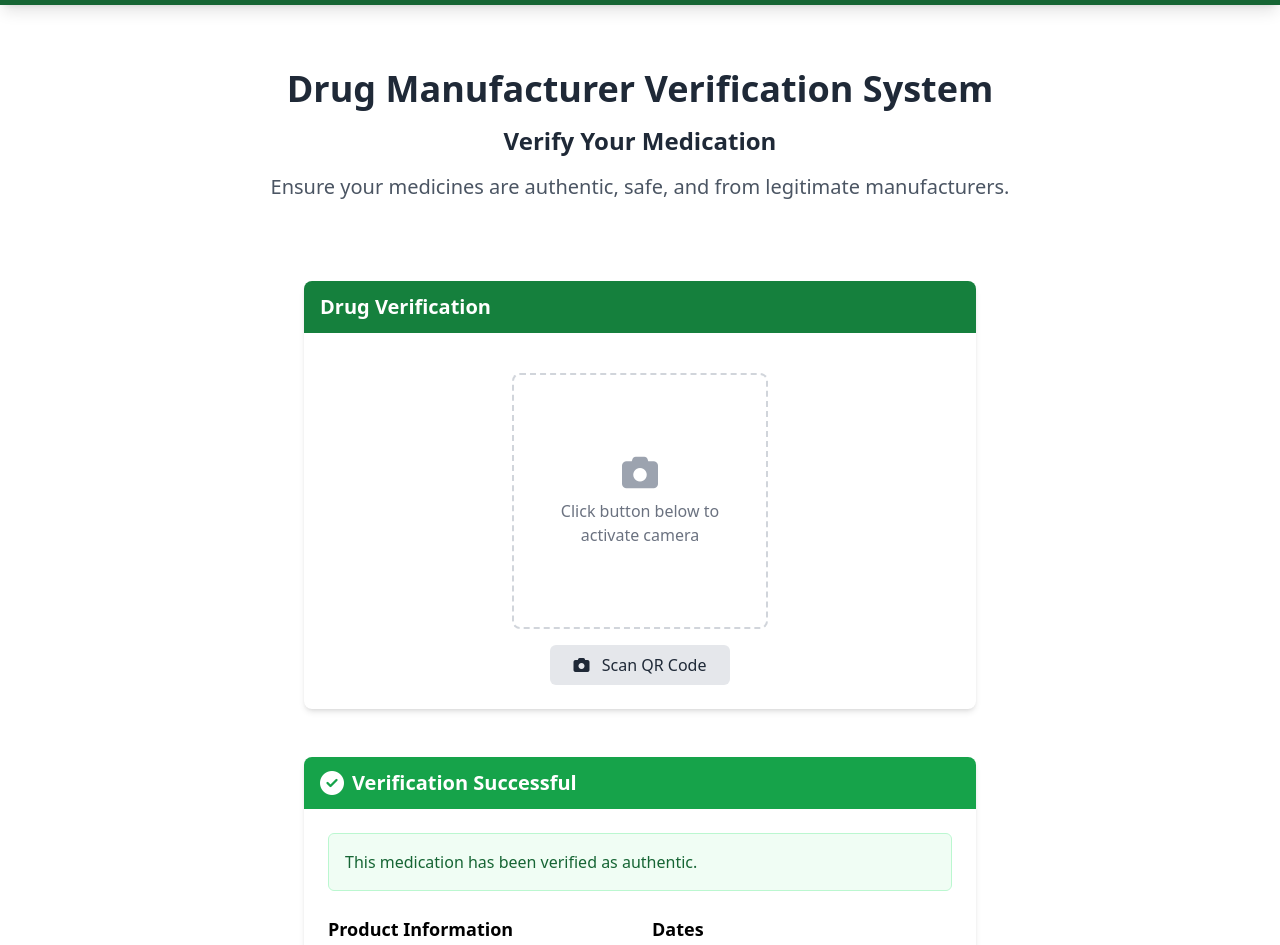
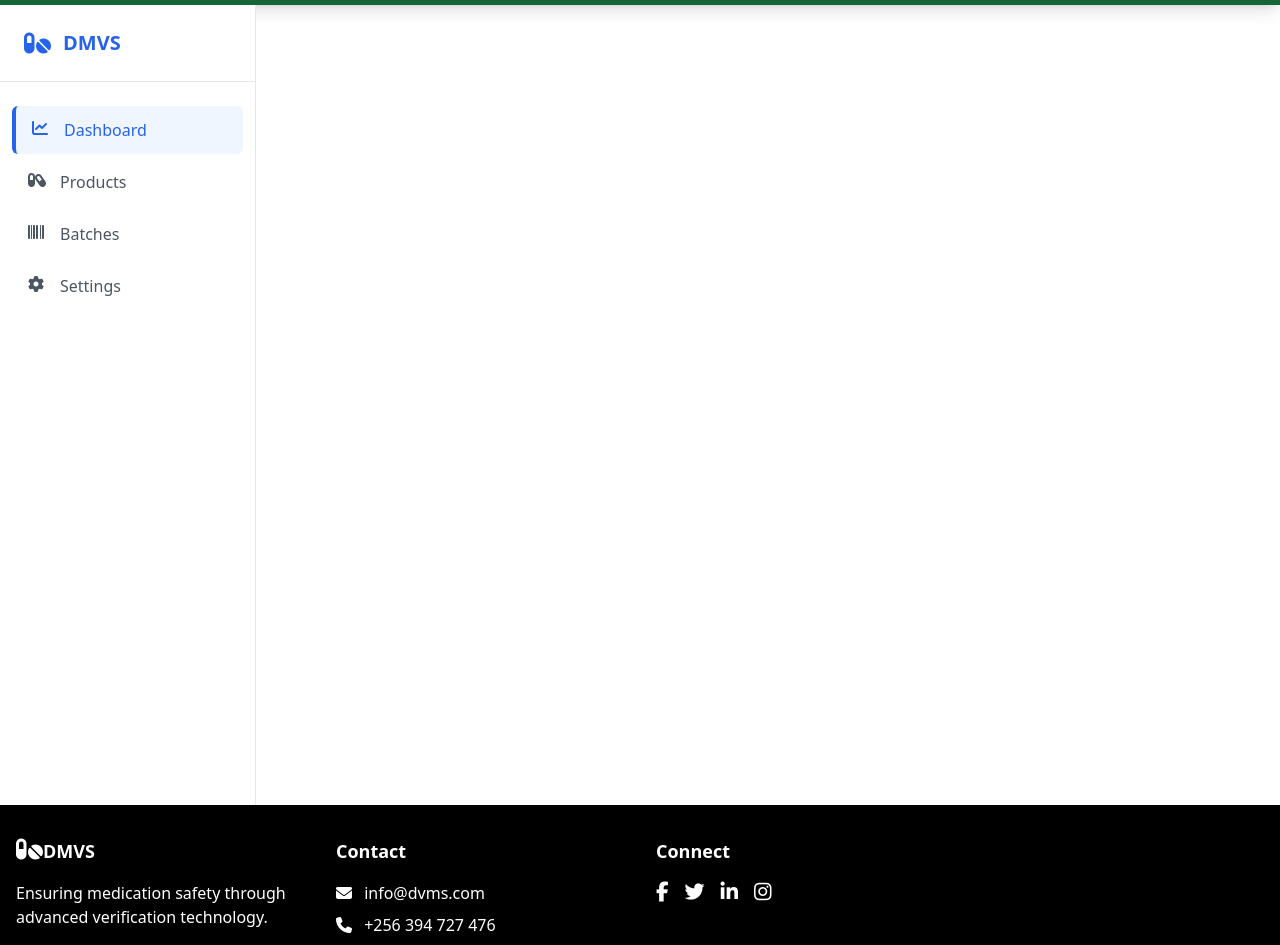
Before and after one commit to Josh-dotcom-prog/DrugManufacturerVerificationSystem-React, a React (Vite) app: page /sidebar in a window 1280 px wide. Before the commit this address led to /. Shown: the part 47-992 px from the top of the page. Built offline with nearby package versions, Linux system fonts and the light colour scheme.

Commit message:
login and signup form

```diff
--- a/src/App.jsx
+++ b/src/App.jsx
@@ -4,6 +4,8 @@ import Hero from "./Components/Hero/Hero"
 import Footer from "./Components/Footer/Footer"
 import Login from './Components/Auth/Login';
 import Signup from './Components/Auth/Signup';
+import Manufacturers from './Components/Manufacturers/Manufacturers';
+import Sidebar from "./Components/Sidebar/Sidebar";
 import { BrowserRouter as Router, Routes, Route, Navigate } from 'react-router-dom';
 
 const App = () => {
@@ -16,7 +18,8 @@ const App = () => {
             <Route path="/" element={<Hero />} />
             <Route path="/login" element={<Login />} />
             <Route path="/signup" element={<Signup />} />
-            {/* Add more routes as needed */}
+            <Route path="/manufacturers" element={<Manufacturers />} />
+            <Route path="/sidebar" element={<Sidebar />} />
             <Route path="*" element={<Navigate to="/" replace />} />
           </Routes>
         </div>
--- a/src/Components/Auth/Login.jsx
+++ b/src/Components/Auth/Login.jsx
@@ -45,7 +45,7 @@ const Login = () => {
                                     id="email"
                                     value={email}
                                     onChange={(e) => setEmail(e.target.value)}
-                                    placeholder="company@example.com"
+                                    placeholder="manufacturer@example.com"
                                     className="w-full pl-10 px-4 py-2 border rounded-md focus:ring-2 focus:ring-green-500 focus:outline-none"
                                 />
                             </div>
--- a/src/Components/Auth/Signup.jsx
+++ b/src/Components/Auth/Signup.jsx
@@ -3,7 +3,7 @@ import { Link } from 'react-router-dom';
 
 const Signup = () => {
     const [formData, setFormData] = useState({
-        companyName: '',
+        manufacturerName: '',
         licenseNumber: '',
         email: '',
         phone: '',
@@ -52,13 +52,13 @@ const Signup = () => {
                 <div className="p-6">
                     <form onSubmit={handleSubmit}>
                         <div className="mb-4">
-                            <label className="block text-gray-700 mb-2 font-bold">Company Information</label>
+                            <label className="block text-gray-700 mb-2 font-bold">Manufacturer Information</label>
                             <input
                                 type="text"
-                                name="companyName"
-                                value={formData.companyName}
+                                name="ManufacturerName"
+                                value={formData.manufacturerName}
                                 onChange={handleChange}
-                                placeholder="Company Name"
+                                placeholder="Manufacturer Name"
                                 className="w-full px-4 py-2 border rounded-md focus:ring-2 focus:ring-green-500 focus:outline-none mb-3"
                             />
                             <input
@@ -92,7 +92,7 @@ const Signup = () => {
                         </div>
 
                         <div className="mb-4">
-                            <label className="block text-gray-700 mb-2 font-bold">Company Address</label>
+                            <label className="block text-gray-700 mb-2 font-bold">Manufacturer Address</label>
                             <input
                                 type="text"
                                 name="streetAddress"
@@ -202,7 +202,7 @@ const Signup = () => {
                             <i className="fas fa-info-circle mr-2"></i> Verification Process
                         </h3>
                         <p className="text-sm text-green-700">
-                            After signing up, we'll verify your pharmaceutical license and company information before activating your account.
+                            After signing up, we'll verify your pharmaceutical license and Manufacturer information before activating your account.
                             This process typically takes 1-2 business days.
                         </p>
                     </div>
--- a/src/Components/Footer/Footer.jsx
+++ b/src/Components/Footer/Footer.jsx
@@ -8,12 +8,12 @@ function Footer() {
                     <div class="grid md:grid-cols-4 gap-8">
                         <div>
                             <h3 class="text-lg font-semibold mb-4"><i class="fas fa-pills text-white text-2xl"></i>DMVS</h3>
-                            <p class="text-gray-400">Ensuring medication safety through advanced verification technology.</p>
+                            <p class="text-white-400">Ensuring medication safety through advanced verification technology.</p>
                         </div>
 
                         <div>
                             <h3 class="text-lg font-semibold mb-4">Contact</h3>
-                            <ul class="space-y-2 text-gray-400">
+                            <ul class="space-y-2 text-white-400">
                                 <li><i class="fas fa-envelope mr-2"></i> info@dvms.com</li>
                                 <li><i class="fas fa-phone mr-2"></i> +256 394 727 476</li>
                                 <li><i class="fas fa-map-marker-alt mr-2"></i>PortBell Road, Nakawa-Kampala(U)</li>
@@ -22,15 +22,15 @@ function Footer() {
                         <div>
                             <h3 class="text-lg font-semibold mb-4">Connect</h3>
                             <div class="flex space-x-4">
-                                <a href="#" class="text-gray-400 hover:text-white"><i class="fab fa-facebook-f text-xl"></i></a>
-                                <a href="#" class="text-gray-400 hover:text-white"><i class="fab fa-twitter text-xl"></i></a>
-                                <a href="#" class="text-gray-400 hover:text-white"><i
+                                <a href="#" class="text-white-400 hover:text-white"><i class="fab fa-facebook-f text-xl"></i></a>
+                                <a href="#" class="text-white-400 hover:text-white"><i class="fab fa-twitter text-xl"></i></a>
+                                <a href="#" class="text-white-400 hover:text-white"><i
                                     class="fab fa-linkedin-in text-xl"></i></a>
-                                <a href="#" class="text-gray-400 hover:text-white"><i class="fab fa-instagram text-xl"></i></a>
+                                <a href="#" class="text-white-400 hover:text-white"><i class="fab fa-instagram text-xl"></i></a>
                             </div>
                         </div>
                     </div>
-                    <div class="border-t border-gray-700 mt-8 pt-6 text-center text-gray-400">
+                    <div class="border-t border-white-700 mt-8 pt-6 text-center text-white-400">
                         <p>&copy; 2025 DMVS. All rights reserved.</p>
                     </div>
                 </div>
--- /dev/null
+++ b/src/Components/Manufacturers/Manufacturers.jsx
@@ -0,0 +1,12 @@
+import React from 'react'
+import Sidebar from '../Sidebar/Sidebar'
+
+function Manufacturers() {
+    return (
+        <div>
+
+        </div>
+    )
+}
+
+export default Manufacturers
--- a/src/Components/Navbar/Navbar.jsx
+++ b/src/Components/Navbar/Navbar.jsx
@@ -18,7 +18,7 @@ const Navbar = () => {
                 <div>
                     <Link
                         to="/login"
-                        className="bg-white text-blue-800 px-4 py-2 rounded-md font-medium hover:bg-blue-100"
+                        className="bg-white text-green-800 px-4 py-2 rounded-md font-medium hover:bg-green-100"
                     >
                         Login
                     </Link>
--- /dev/null
+++ b/src/Components/Sidebar/Sidebar.jsx
@@ -0,0 +1,37 @@
+import React from 'react'
+
+function Sidebar() {
+    return (
+        <div class="flex h-screen overflow-hidden">
+            {/* Sidebar */}
+            <aside class="w-64 bg-white border-r border-gray-200 hidden md:block">
+                <div class="p-6 flex items-center space-x-3 border-b border-gray-200">
+                    <i class="fas fa-pills text-blue-600 text-2xl"></i>
+                    <h1 class="text-xl font-bold text-blue-600">DMVS</h1>
+                </div>
+
+                <nav class="mt-6 px-3">
+                    <a href="#"
+                        class="flex items-center px-4 py-3 text-blue-600 bg-blue-50 rounded-md mb-1 border-l-4 border-blue-600">
+                        <i class="fas fa-chart-line w-5 h-5 mr-3"></i>
+                        <span class="font-medium">Dashboard</span>
+                    </a>
+                    <a href="#" class="flex items-center px-4 py-3 text-gray-600 hover:bg-gray-100 rounded-md mb-1">
+                        <i class="fas fa-capsules w-5 h-5 mr-3"></i>
+                        <span class="font-medium">Products</span>
+                    </a>
+                    <a href="#" class="flex items-center px-4 py-3 text-gray-600 hover:bg-gray-100 rounded-md mb-1">
+                        <i class="fas fa-barcode w-5 h-5 mr-3"></i>
+                        <span class="font-medium">Batches</span>
+                    </a>
+                    <a href="#" class="flex items-center px-4 py-3 text-gray-600 hover:bg-gray-100 rounded-md mb-1">
+                        <i class="fas fa-cog w-5 h-5 mr-3"></i>
+                        <span class="font-medium">Settings</span>
+                    </a>
+                </nav>
+            </aside>
+        </div>
+    )
+}
+
+export default Sidebar
```
